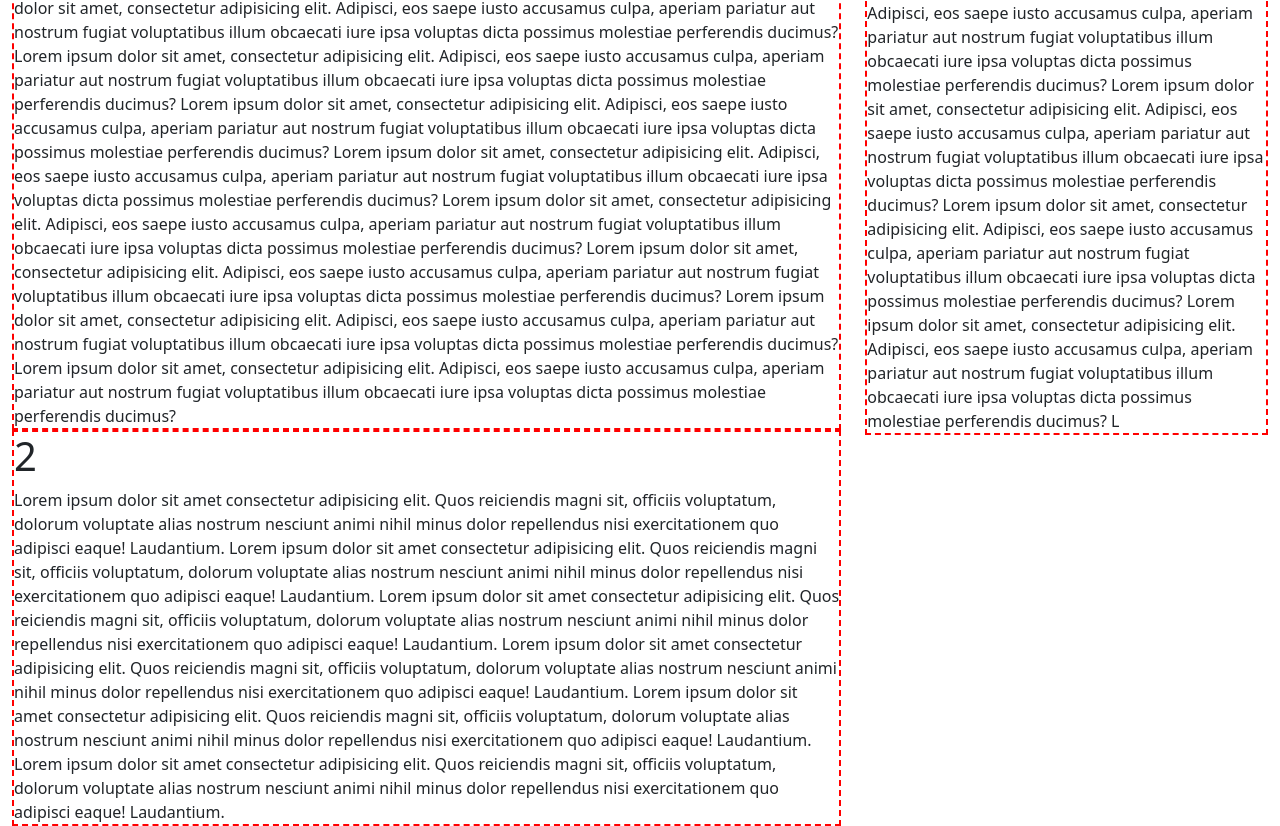
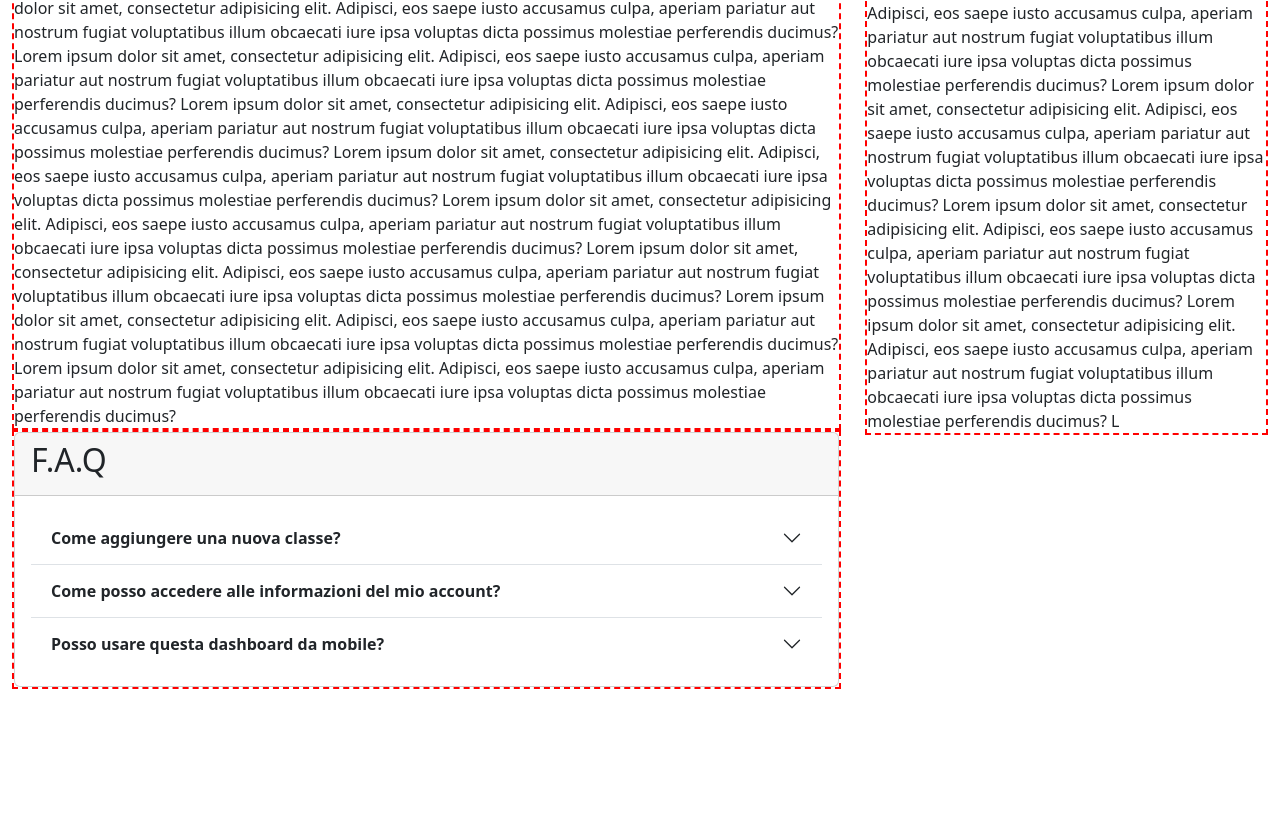
Before and after one commit to Angelo31294/html-css-bootstrap-dashboard, a plain HTML site: page test.html in a window 1280 px wide. Shown: the part 638-1464 px from the top of the page. After the commit the page ends 1327 px from the top, so only its background shows below. Drawn offline with nearby package versions, Linux system fonts and the light colour scheme.

Commit message:
Agg. tabella delle "F.A.Q"

```diff
--- a/test.html
+++ b/test.html
@@ -38,13 +38,45 @@
                     Lorem ipsum dolor sit amet, consectetur adipisicing elit. Adipisci, eos saepe iusto accusamus culpa, aperiam pariatur aut nostrum fugiat voluptatibus illum obcaecati iure ipsa voluptas dicta possimus molestiae perferendis ducimus?
                 </div>
                 <div class="col debug">
-                    <h1>2</h1>
-                    Lorem ipsum dolor sit amet consectetur adipisicing elit. Quos reiciendis magni sit, officiis voluptatum, dolorum voluptate alias nostrum nesciunt animi nihil minus dolor repellendus nisi exercitationem quo adipisci eaque! Laudantium.
-                    Lorem ipsum dolor sit amet consectetur adipisicing elit. Quos reiciendis magni sit, officiis voluptatum, dolorum voluptate alias nostrum nesciunt animi nihil minus dolor repellendus nisi exercitationem quo adipisci eaque! Laudantium.
-                    Lorem ipsum dolor sit amet consectetur adipisicing elit. Quos reiciendis magni sit, officiis voluptatum, dolorum voluptate alias nostrum nesciunt animi nihil minus dolor repellendus nisi exercitationem quo adipisci eaque! Laudantium.
-                    Lorem ipsum dolor sit amet consectetur adipisicing elit. Quos reiciendis magni sit, officiis voluptatum, dolorum voluptate alias nostrum nesciunt animi nihil minus dolor repellendus nisi exercitationem quo adipisci eaque! Laudantium.
-                    Lorem ipsum dolor sit amet consectetur adipisicing elit. Quos reiciendis magni sit, officiis voluptatum, dolorum voluptate alias nostrum nesciunt animi nihil minus dolor repellendus nisi exercitationem quo adipisci eaque! Laudantium.
-                    Lorem ipsum dolor sit amet consectetur adipisicing elit. Quos reiciendis magni sit, officiis voluptatum, dolorum voluptate alias nostrum nesciunt animi nihil minus dolor repellendus nisi exercitationem quo adipisci eaque! Laudantium.
+                    <div class="card">
+                        <div class="card-header">
+                           <h2>F.A.Q</h2>
+                        </div>
+                        <div class="card-body">
+                            <div class="accordion accordion-flush" id="accordionFlushExample">
+                                <div class="accordion-item">
+                                  <h2 class="accordion-header" id="flush-headingOne">
+                                    <button class="accordion-button collapsed" type="button" data-bs-toggle="collapse" data-bs-target="#flush-collapseOne" aria-expanded="false" aria-controls="flush-collapseOne">
+                                      <strong>Come aggiungere una nuova classe?</strong>
+                                    </button>
+                                  </h2>
+                                  <div id="flush-collapseOne" class="accordion-collapse collapse" aria-labelledby="flush-headingOne" data-bs-parent="#accordionFlushExample">
+                                    <div class="accordion-body">Placeholder content for this accordion, which is intended to demonstrate the <code>.accordion-flush</code> class. This is the first item's accordion body.</div>
+                                  </div>
+                                </div>
+                                <div class="accordion-item">
+                                  <h2 class="accordion-header" id="flush-headingTwo">
+                                    <button class="accordion-button collapsed" type="button" data-bs-toggle="collapse" data-bs-target="#flush-collapseTwo" aria-expanded="false" aria-controls="flush-collapseTwo">
+                                      <strong>Come posso accedere alle informazioni del mio account?</strong>
+                                    </button>
+                                  </h2>
+                                  <div id="flush-collapseTwo" class="accordion-collapse collapse" aria-labelledby="flush-headingTwo" data-bs-parent="#accordionFlushExample">
+                                    <div class="accordion-body">Placeholder content for this accordion, which is intended to demonstrate the <code>.accordion-flush</code> class. This is the second item's accordion body. Let's imagine this being filled with some actual content.</div>
+                                  </div>
+                                </div>
+                                <div class="accordion-item">
+                                  <h2 class="accordion-header" id="flush-headingThree">
+                                    <button class="accordion-button collapsed" type="button" data-bs-toggle="collapse" data-bs-target="#flush-collapseThree" aria-expanded="false" aria-controls="flush-collapseThree">
+                                      <strong>Posso usare questa dashboard da mobile?</strong>
+                                    </button>
+                                  </h2>
+                                  <div id="flush-collapseThree" class="accordion-collapse collapse" aria-labelledby="flush-headingThree" data-bs-parent="#accordionFlushExample">
+                                    <div class="accordion-body">Placeholder content for this accordion, which is intended to demonstrate the <code>.accordion-flush</code> class. This is the third item's accordion body. Nothing more exciting happening here in terms of content, but just filling up the space to make it look, at least at first glance, a bit more representative of how this would look in a real-world application.</div>
+                                  </div>
+                                </div>
+                              </div>
+                        </div>
+                      </div>
                 </div>
             </div>
             <!-- /Row Left -->
```
Also changed, not shown: index.html (+39 -6 lines).
